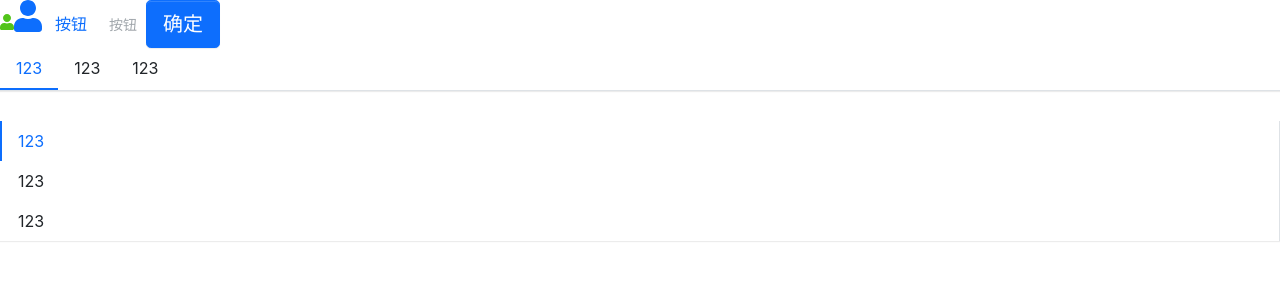
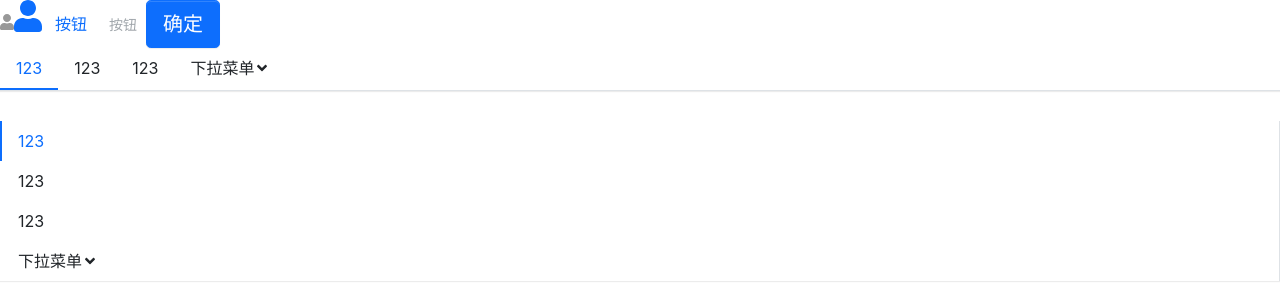
Before and after one commit to LPieces/LPieces-Design, a React (Create React App) app: page / in a window 1280 px wide. Shown: the top 308 px of the page. Built offline with nearby package versions, Linux system fonts and the light colour scheme.

Commit message:
transition done

```diff
--- a/package.json
+++ b/package.json
@@ -13,11 +13,13 @@
     "@types/node": "^12.0.0",
     "@types/react": "^17.0.0",
     "@types/react-dom": "^17.0.0",
+    "@types/react-transition-group": "^4.4.2",
     "classnames": "^2.3.1",
     "node-sass": "^6.0.1",
     "react": "^17.0.2",
     "react-dom": "^17.0.2",
     "react-scripts": "4.0.3",
+    "react-transition-group": "^4.4.2",
     "typescript": "^4.1.2",
     "web-vitals": "^1.0.1"
   },
--- a/src/App.tsx
+++ b/src/App.tsx
@@ -1,16 +1,14 @@
 import React from 'react';
 import Button from './components/Button/button';
 import Icon from './components/Icon/icon';
-import { library } from '@fortawesome/fontawesome-svg-core';
-import { faUser } from '@fortawesome/free-solid-svg-icons'; // fas全部icon引入
 import Menu from './components/Menu/menu';
 import MenuItem from './components/Menu/menuItem';
-library.add(faUser);
+import SubMenu from './components/Menu/subMenu';
 
 const App: React.FC = (): React.ReactElement => {
   return (
     <div className="App">
-      <Icon icon="user" theme="success" size="1x" />
+      <Icon color="#989898" icon="user" size="1x" />
       <Icon icon="user" theme="primary" size="2x" />
       <Button btnType="link" href="https://www.baidu.com" target="_blank">按钮</Button>
       <Button size="sm" disabled={ true } btnType="link" href="https://www.baidu.com" target="_blank">按钮</Button>
@@ -19,11 +17,21 @@ const App: React.FC = (): React.ReactElement => {
         <MenuItem index="0">123</MenuItem>
         <MenuItem index="1">123</MenuItem>
         <MenuItem index="2">123</MenuItem>
+        <SubMenu title="下拉菜单">
+          <MenuItem>1231231231212</MenuItem>
+          <MenuItem>1231231231232</MenuItem>
+          <MenuItem>1231231231233</MenuItem>
+        </SubMenu>
       </Menu>
       <Menu mode="vertical" defaultIndex="0">
         <MenuItem index="0">123</MenuItem>
         <MenuItem index="1">123</MenuItem>
         <MenuItem index="2">123</MenuItem>
+        <SubMenu title="下拉菜单">
+          <MenuItem>1</MenuItem>
+          <MenuItem>2</MenuItem>
+          <MenuItem>3</MenuItem>
+        </SubMenu>
       </Menu>
     </div>
   );
--- a/src/components/Button/button.tsx
+++ b/src/components/Button/button.tsx
@@ -1,5 +1,5 @@
-import React from 'react';
-import classNames from 'classnames';
+import React from 'react'
+import classNames from 'classnames'
 
 type ButtonSize = 'lg' | 'sm'
 type ButtonType = 'primary' | 'default' | 'danger' | 'link'
--- a/src/components/Icon/icon.tsx
+++ b/src/components/Icon/icon.tsx
@@ -1,8 +1,11 @@
-import React from 'react';
-import classNames from 'classnames';
-import { FontAwesomeIcon, FontAwesomeIconProps } from '@fortawesome/react-fontawesome';
+import React from 'react'
+import classNames from 'classnames'
+import { FontAwesomeIcon, FontAwesomeIconProps } from '@fortawesome/react-fontawesome'
+import { library } from '@fortawesome/fontawesome-svg-core'
+import { fas } from '@fortawesome/free-solid-svg-icons'
+library.add(fas);
 
-type ThemeProps = 'primary' | 'secondary' | 'success' | 'info' | 'warning' | 'danger' | 'light' | 'dark';
+type ThemeProps = 'primary' | 'secondary' | 'success' | 'info' | 'warning' | 'danger' | 'light' | 'dark'
 
 interface IconProos extends FontAwesomeIconProps {
     theme?: ThemeProps
@@ -18,4 +21,4 @@ const Icon: React.FC<IconProos> = (props): React.ReactElement => {
     )
 }
 
-export default Icon;
+export default Icon
--- a/src/components/Menu/_style.scss
+++ b/src/components/Menu/_style.scss
@@ -7,7 +7,7 @@
   border-bottom: $menu-border-width solid $menu-border-color;
   box-shadow: $menu-box-shadow;
 
-  >.lpd-menu-item {
+  > .lpd-menu-item {
     padding: $menu-item-padding-y $menu-item-padding-x;
     cursor: pointer;
     transition: $menu-transition;
@@ -26,18 +26,19 @@
     &.is-active,
     &:hover {
       color: $menu-item-active-color;
-      border-bottom: $menu-item-active-border-width solid $menu-item-active-color;
+      border-bottom: $menu-item-active-border-width solid
+        $menu-item-active-color;
     }
   }
 
-  .submenu-item {
+  .lpd-submenu-item {
     position: relative;
-    .submenu-title {
+    .lpd-submenu-title {
       display: flex;
       align-items: center;
     }
     .arrow-icon {
-      transition: transform .25s ease-in-out;
+      transition: transform 0.25s ease-in-out;
       margin-left: 3px;
     }
     &:hover {
@@ -60,32 +61,26 @@
   }
 
   .lpd-menu-submenu {
-    opacity: 0;
-    display: none;
-    list-style:none;
+    list-style: none;
     padding-left: 0;
     white-space: nowrap;
-    transition: opacity 0.4s ease-in;
-    transition: $menu-transition;
     .lpd-menu-item {
       padding: $menu-item-padding-y $menu-item-padding-x;
       cursor: pointer;
-      transition: $menu-transition;
       color: $body-color;
-      &.is-active, &:hover {
+      &.is-active,
+      &:hover {
         color: $menu-item-active-color !important;
       }
     }
   }
 
   .lpd-menu-submenu.lpd-menu-opened {
-    display: block;
-    opacity: 1;
   }
 }
 
 .lpd-menu-horizontal {
-  >.lpd-menu-item {
+  > .lpd-menu-item {
     border-bottom: $menu-item-active-border-width solid transparent;
   }
   .lpd-menu-submenu {
--- a/src/components/Menu/subMenu.tsx
+++ b/src/components/Menu/subMenu.tsx
@@ -2,6 +2,8 @@ import React, { useContext, useState, FunctionComponentElement } from "react"
 import classNames from "classnames"
 import { MenuContext } from "./menu"
 import { MenuItemProps } from "./menuItem"
+import Icon from "../Icon/icon"
+import Transition from '../Transition/transition'
 
 export interface SubMenuProps {
   index?: string;
@@ -14,8 +16,10 @@ const SubMenu: React.FC<SubMenuProps> = ({index, title, children, className}) =>
   const openedSubMenus = context.defaultOpenSubMenus as Array<string>
   const isOpend = (index && context.mode === 'vertical') ? openedSubMenus.includes(index) : false
   const [ menuOpen, setOpen ] = useState(isOpend)
-  const classes = classNames('menu-item submenu-item', className, {
-    'is-active': context.index === index
+  const classes = classNames('lpd-menu-item lpd-submenu-item', className, {
+    'is-active': context.index === index,
+    'is-opened': menuOpen,
+    'is-vertical': context.mode === 'vertical'
   })
   const handleClick = (e: React.MouseEvent) => {
     e.preventDefault()
@@ -37,8 +41,8 @@ const SubMenu: React.FC<SubMenuProps> = ({index, title, children, className}) =>
     onMouseLeave: (e: React.MouseEvent) => {handleMouse(e, false)}
   } : {}
   const renderChildren = () => {
-    const subMenuClasses = classNames('menu-submenu', {
-      'menu-opened': menuOpen
+    const subMenuClasses = classNames('lpd-menu-submenu', {
+      'lpd-menu-opened': menuOpen
     })
     const childrenComponent = React.Children.map(children, (child, i) => {
       const childElement = child as FunctionComponentElement<MenuItemProps>
@@ -47,19 +51,22 @@ const SubMenu: React.FC<SubMenuProps> = ({index, title, children, className}) =>
           index: `${index}-${i}`
         })
       } else {
-        console.error("Warning: SubMenu has a child which is not a MenuItem component")
+        console.error("Warning: SubMenu has a child which is not a MenuItem component");
       }
     })
     return(
-      <ul className={subMenuClasses}>
-        {childrenComponent}
-      </ul>
+      <Transition in={menuOpen} timeout={300} animation="lpd-zoom-in-right">
+        <ul className={subMenuClasses}>
+          {childrenComponent}
+        </ul>
+      </Transition>
     )
   }
   return(
     <li key={index} className={classes} {...hoverEvents}>
-      <div className="submenu-title" {...clickEvents}>
+      <div className="lpd-submenu-title" {...clickEvents}>
         {title}
+        <Icon icon="angle-down" className="arrow-icon" />
       </div>
       {renderChildren()}
     </li>
--- /dev/null
+++ b/src/components/Transition/transition.tsx
@@ -0,0 +1,33 @@
+import React from 'react'
+import { CSSTransition } from 'react-transition-group'
+import { CSSTransitionProps } from 'react-transition-group/CSSTransition' // 4.2.3
+
+type AnimationName = 'lpd-zoom-in-top' | 'lpd-zoom-in-left' | 'lpd-zoom-in-bottom' | 'lpd-zoom-in-right'
+
+type TransitionProps = CSSTransitionProps & {
+    animation?: AnimationName,
+    wrapper?: boolean
+}
+
+const Transition: React.FC<TransitionProps> = (props) => {
+    const { children, animation, classNames, wrapper, ...restProps } = props;
+    return(
+        <CSSTransition
+        classNames={ classNames ? classNames : animation } { ...restProps }>
+            {
+                wrapper ?
+                <div>
+                    { children }
+                </div> :
+                children
+            }
+        </CSSTransition>
+    )
+}
+
+Transition.defaultProps = {
+    unmountOnExit: true,
+    appear: true,
+}
+
+export default Transition
--- a/src/index.tsx
+++ b/src/index.tsx
@@ -1,14 +1,9 @@
 import React from 'react';
 import ReactDOM from 'react-dom';
 import App from './App';
-import reportWebVitals from './reportWebVitals';
 import './styles/index.scss';
 
 ReactDOM.render(
-  <React.StrictMode>
-    <App />
-  </React.StrictMode>,
+    <App />,
   document.getElementById('root')
 );
-
-reportWebVitals();
--- /dev/null
+++ b/src/styles/_animation.scss
@@ -0,0 +1,4 @@
+@include lpd-zoom-animation("top", scaleY(0), scaleY(1), center top);
+@include lpd-zoom-animation("left", scale(0.45, 0.45), scaleY(1), top left);
+@include lpd-zoom-animation("right", scale(0.45, 0.45), scaleY(1), top right);
+@include lpd-zoom-animation("bottom", scaleY(0), scaleY(1), center bottom);
--- a/src/styles/_mixin.scss
+++ b/src/styles/_mixin.scss
@@ -35,3 +35,32 @@
     outline: 0;
   }
 }
+// animation动画组件样式
+@mixin lpd-zoom-animation(
+  $direction: "top",
+  $scaleStart: scaleY(0),
+  $scaleEnd: scaleY(1),
+  $origin: center top
+) {
+  .lpd-zoom-in-#{$direction}-enter {
+    opacity: 0;
+    transform: $scaleStart;
+  }
+  .lpd-zoom-in-#{$direction}-enter-active {
+    opacity: 1;
+    transform: $scaleEnd;
+    transition: transform 300ms cubic-bezier(0.23, 1, 0.32, 1) 100ms,
+      opacity 300ms cubic-bezier(0.23, 1, 0.32, 1) 100ms;
+    transform-origin: $origin;
+  }
+  .lpd-zoom-in-#{$direction}-exit {
+    opacity: 1;
+  }
+  .lpd-zoom-in-#{$direction}-exit-active {
+    opacity: 0;
+    transform: $scaleStart;
+    transition: transform 300ms cubic-bezier(0.23, 1, 0.32, 1) 100ms,
+      opacity 300ms cubic-bezier(0.23, 1, 0.32, 1) 100ms;
+    transform-origin: $origin;
+  }
+}
--- a/src/styles/index.scss
+++ b/src/styles/index.scss
@@ -7,6 +7,9 @@
 // mixin
 @import "mixin";
 
+// animation
+@import "animation";
+
 // Button
 @import "../components/Button/style";
 
```
Also changed, not shown: 1 other file (tests, documents, lock files or other folders).
